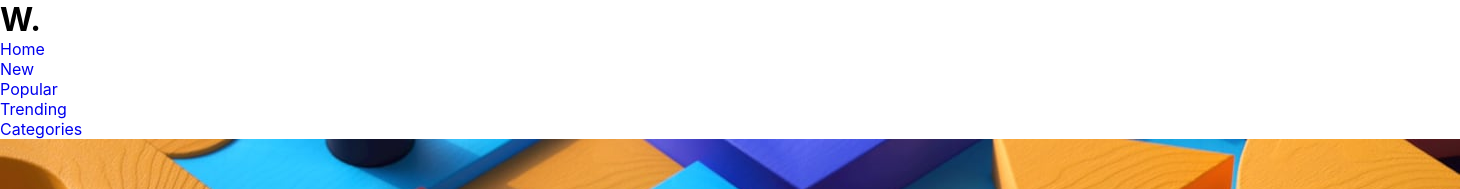
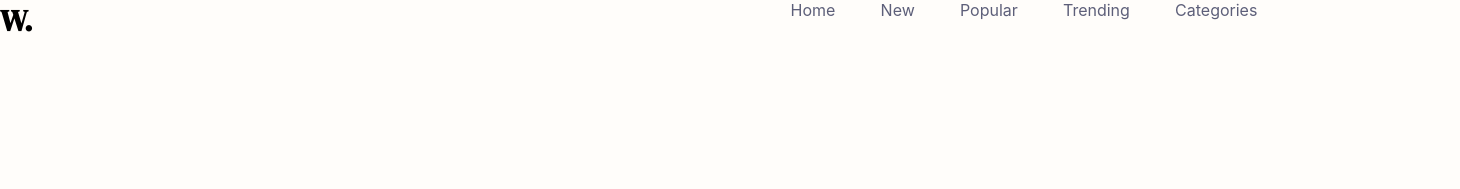
Before and after one commit to Abe-Duarte/News-Homepage, a plain HTML site: page index.html in a window 1280 px wide. Shown: the top 189 px of the page, 1460 px wide, since content can reach past the window. Drawn offline with Linux system fonts and the light colour scheme; a web font is replaced by a local one.

Commit message:
Editing the header

```diff
--- a/css/style.css
+++ b/css/style.css
@@ -1,6 +1,6 @@
 /* Fonts */
 
-@import url('https://fonts.google.com/specimen/Inter');
+@import url('https://fonts.googleapis.com/css2?family=DM+Serif+Display&family=Josefin+Sans:wght@700&display=swap');
 
 /* CSS Reset */
 
@@ -18,4 +18,29 @@ body {
     font-family: 'Inter', sans-serif;
     font-size: 16px;
     color: #000;
+    background-color:  hsl(36, 100%, 99%);
 }
+
+/* Header And Navigation Bar */
+
+li, a {
+    text-decoration: none;
+    color: hsl(236, 13%, 42%);
+    font-size: 16px;
+}
+
+header {
+    display: flex;
+    justify-content: space-between;
+}
+
+header > h1 {
+    font-family: 'DM Serif Display', serif;
+    font-size: 30px;
+}
+
+ul {
+    display: flex;
+    justify-content: space-around;
+    width: 40%;
+}
--- a/index.html
+++ b/index.html
@@ -11,7 +11,6 @@
     </head>
     <body>
         <header>
-            <div class="header">
                 <h1>W.</h1>
                 <ul class="menu">
                    <li><a href="#">Home</a></li>
@@ -20,9 +19,8 @@
                    <li><a href="#">Trending</a></li>
                    <li><a href="#">Categories</a></li>
                 </ul>
-            </div>
         </header>
-        <main>
+       <!-- <main>
             <div class="main">
                 <div class="main-section">
                     <div class="image">
@@ -75,6 +73,6 @@
             <div class="footer">
                 <p>This frontpage was developt by Abraham Duarte (<a href="htpps://www.github.io/Abe-Duarte">@Abe-Duarte)</a>. 2022</p>
             </div>
-        </footer>
+        </footer>-->
     </body>
 </html>
```
